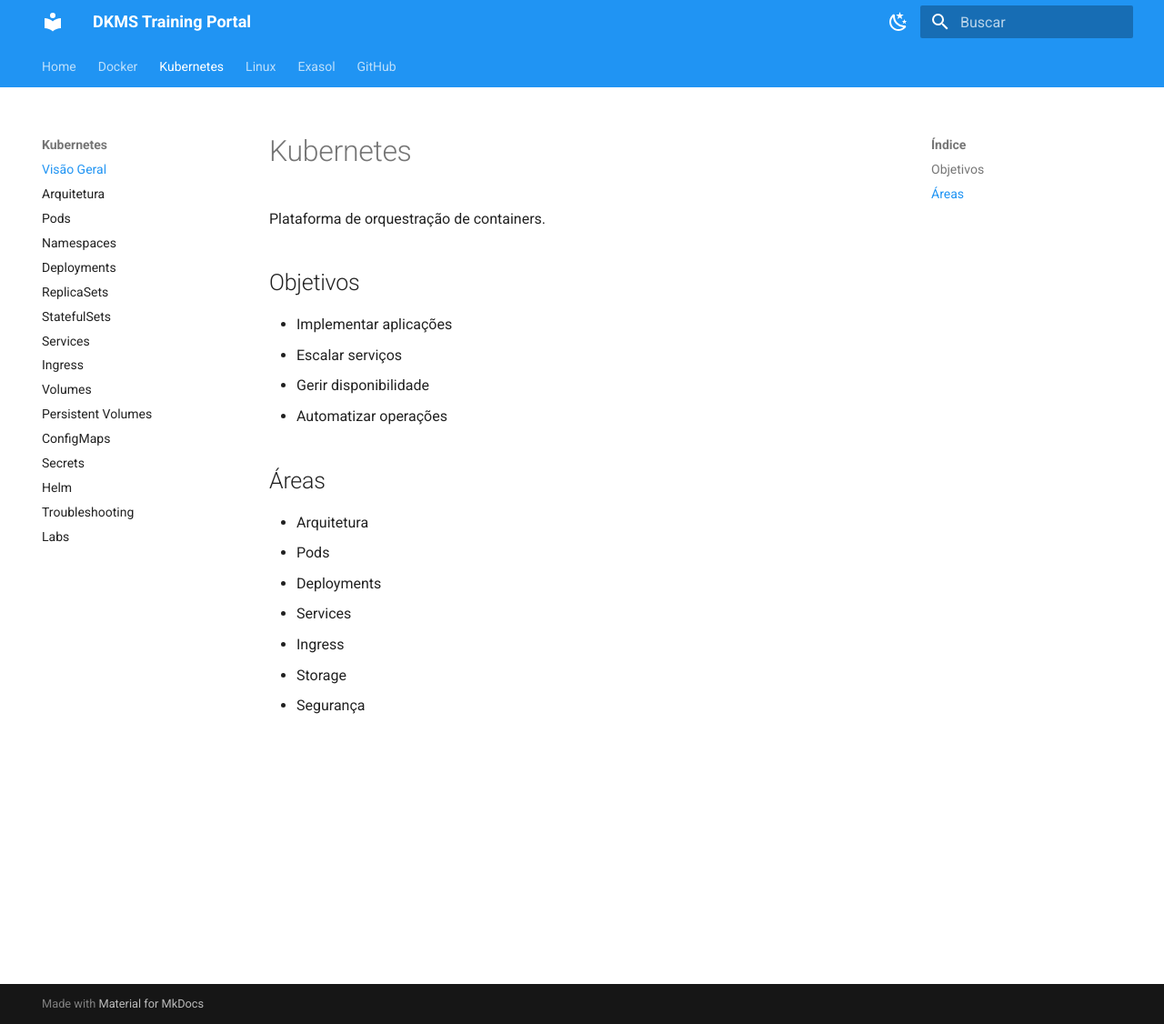
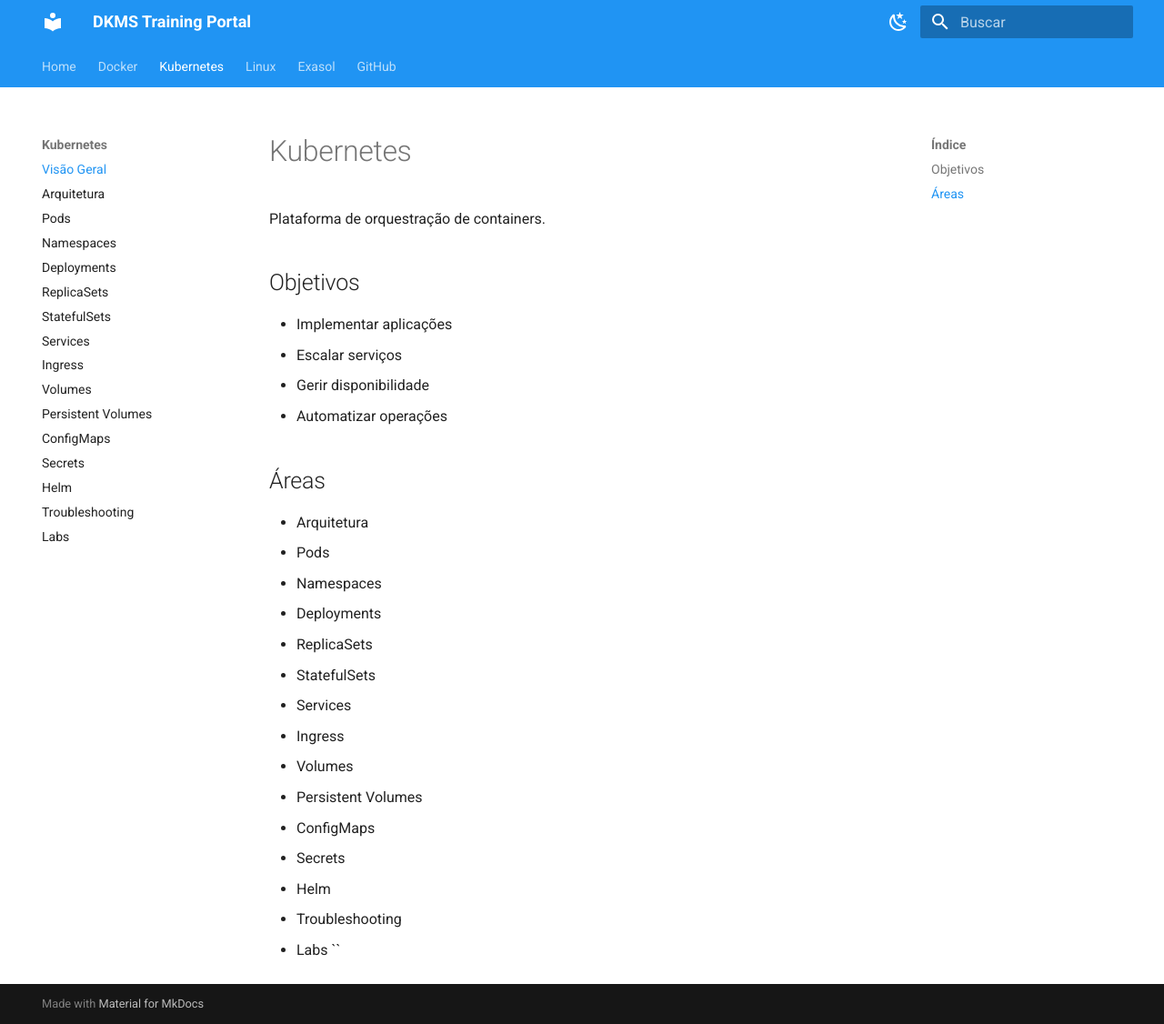
Before and after one commit to josemendes63/dkms-training, an MkDocs documentation site: the page built from docs/kubernetes/index.md, in a window 1280 px wide and 1126 px high. Shown: the whole window at 91% size. Built offline with MkDocs 1.6.1 and Material for MkDocs 9.7.7, drawn with Linux system fonts in a browser that asks for light colours.

Commit message:
Corrigida estrutura Kubernetes

```diff
--- a/docs/kubernetes/index.md
+++ b/docs/kubernetes/index.md
@@ -13,8 +13,17 @@ Plataforma de orquestração de containers.
 
 - Arquitetura
 - Pods
+- Namespaces
 - Deployments
+- ReplicaSets
+- StatefulSets
 - Services
 - Ingress
-- Storage
-- Segurança
+- Volumes
+- Persistent Volumes
+- ConfigMaps
+- Secrets
+- Helm
+- Troubleshooting
+- Labs
+``
```
